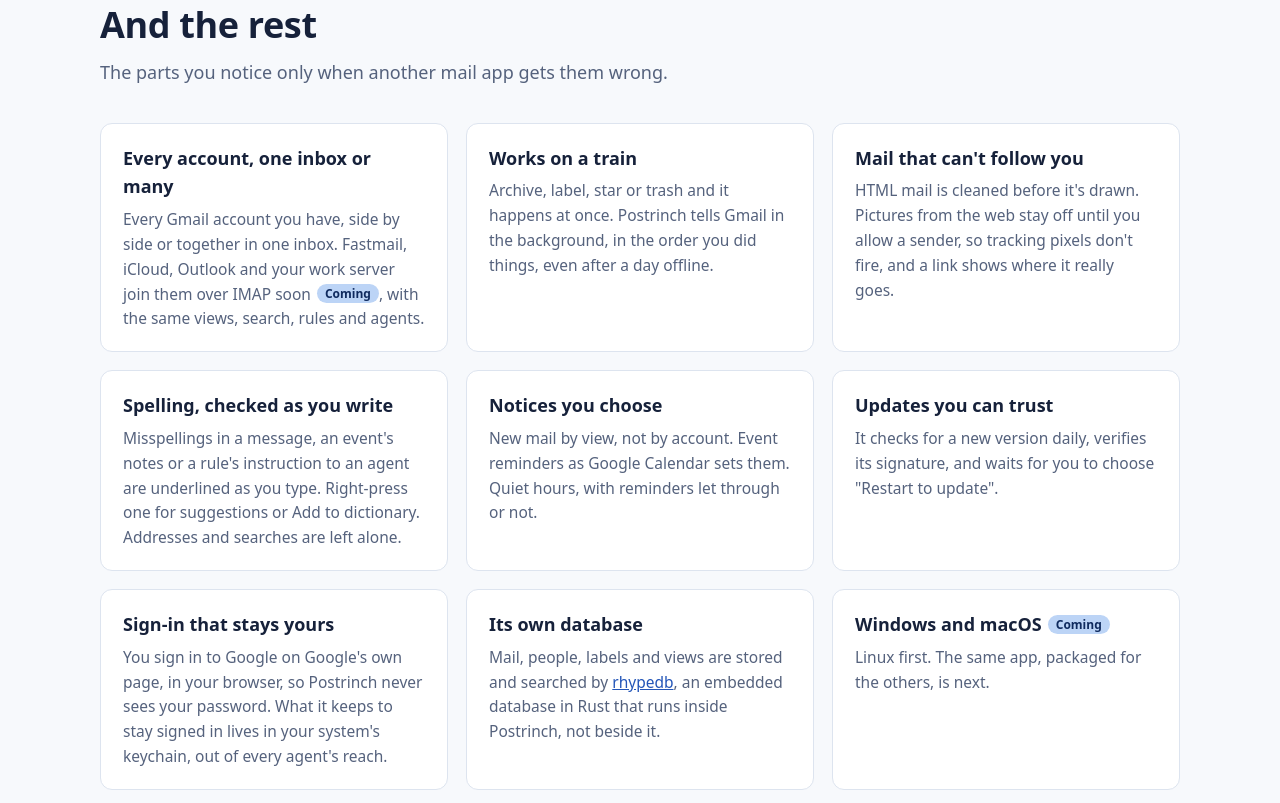
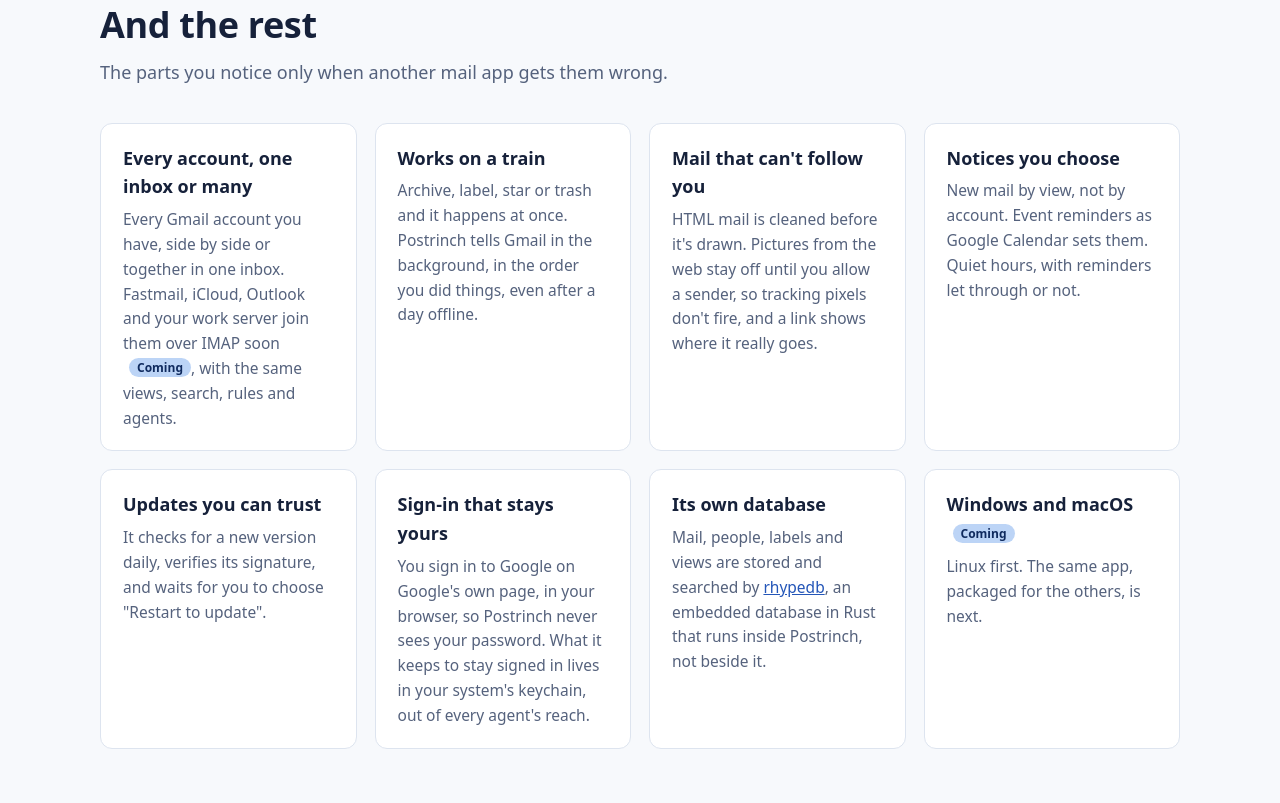
Before and after one commit to joeleaver/postrinch, a plain HTML site: page site/public/index.html in a window 1280 px wide. Shown: the part 4437-5240 px from the top of the page. Drawn offline with Linux system fonts and the light colour scheme; no server answers.

Commit message:
Website: drop the spellcheck card; keep its dictionary in the requirements
Co-Authored-By: Claude Opus 5.5 <noreply@anthropic.com>

```diff
--- a/site/public/assets/site.css
+++ b/site/public/assets/site.css
@@ -149,7 +149,7 @@ section.band + section.band { border-top: 1px solid var(--line); }
 .feature-wide .cols ul { padding-left: 20px; }
 
 /* Small feature cards */
-.cards { display: grid; grid-template-columns: repeat(3, 1fr); gap: 18px; }
+.cards { display: grid; grid-template-columns: repeat(4, 1fr); gap: 18px; }
 .card {
   background: var(--surface); border: 1px solid var(--line); border-radius: var(--radius);
   padding: 20px 22px;
--- a/site/public/index.html
+++ b/site/public/index.html
@@ -135,10 +135,6 @@
           <p>HTML mail is cleaned before it's drawn. Pictures from the web stay off until you allow a sender, so tracking pixels don't fire, and a link shows where it really goes.</p>
         </div>
         <div class="card">
-          <h3>Spelling, checked as you write</h3>
-          <p>Misspellings in a message, an event's notes or a rule's instruction to an agent are underlined as you type. Right-press one for suggestions or Add to dictionary. Addresses and searches are left alone.</p>
-        </div>
-        <div class="card">
           <h3>Notices you choose</h3>
           <p>New mail by view, not by account. Event reminders as Google Calendar sets them. Quiet hours, with reminders let through or not.</p>
         </div>
```
